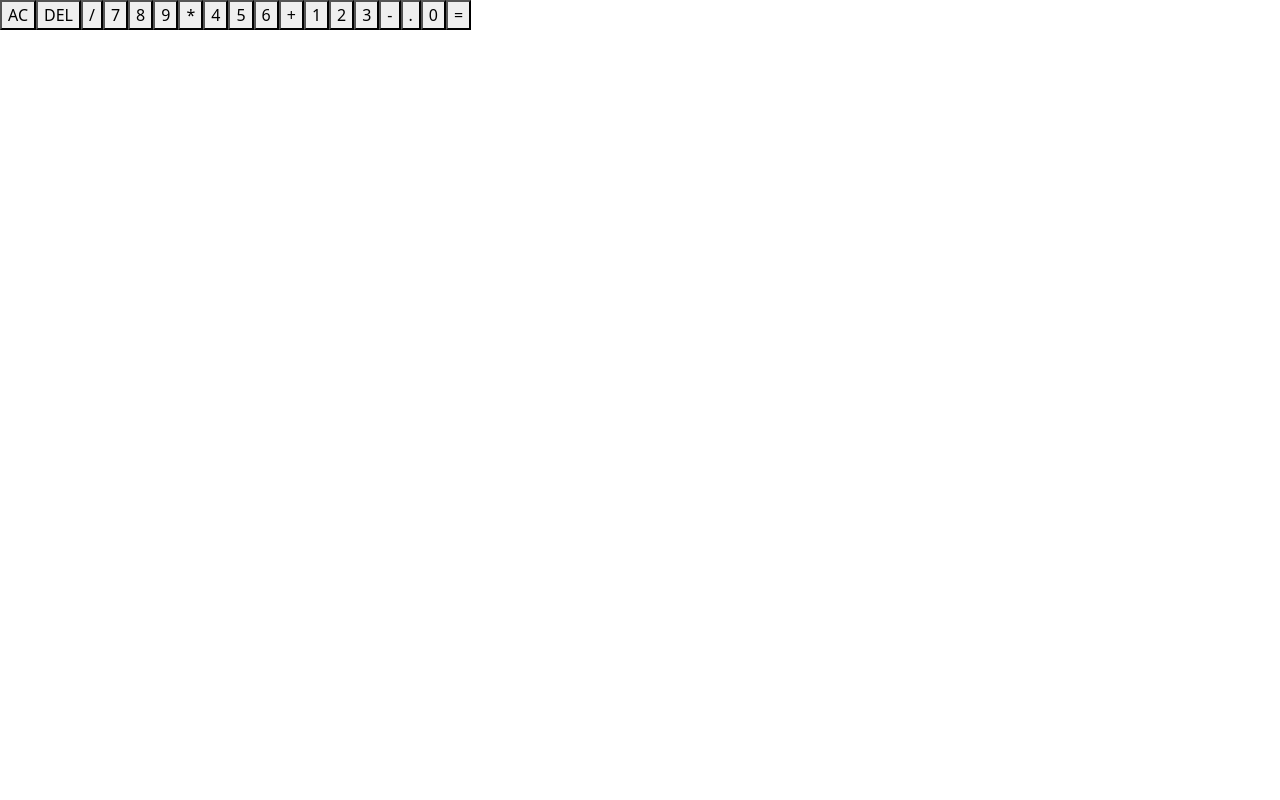
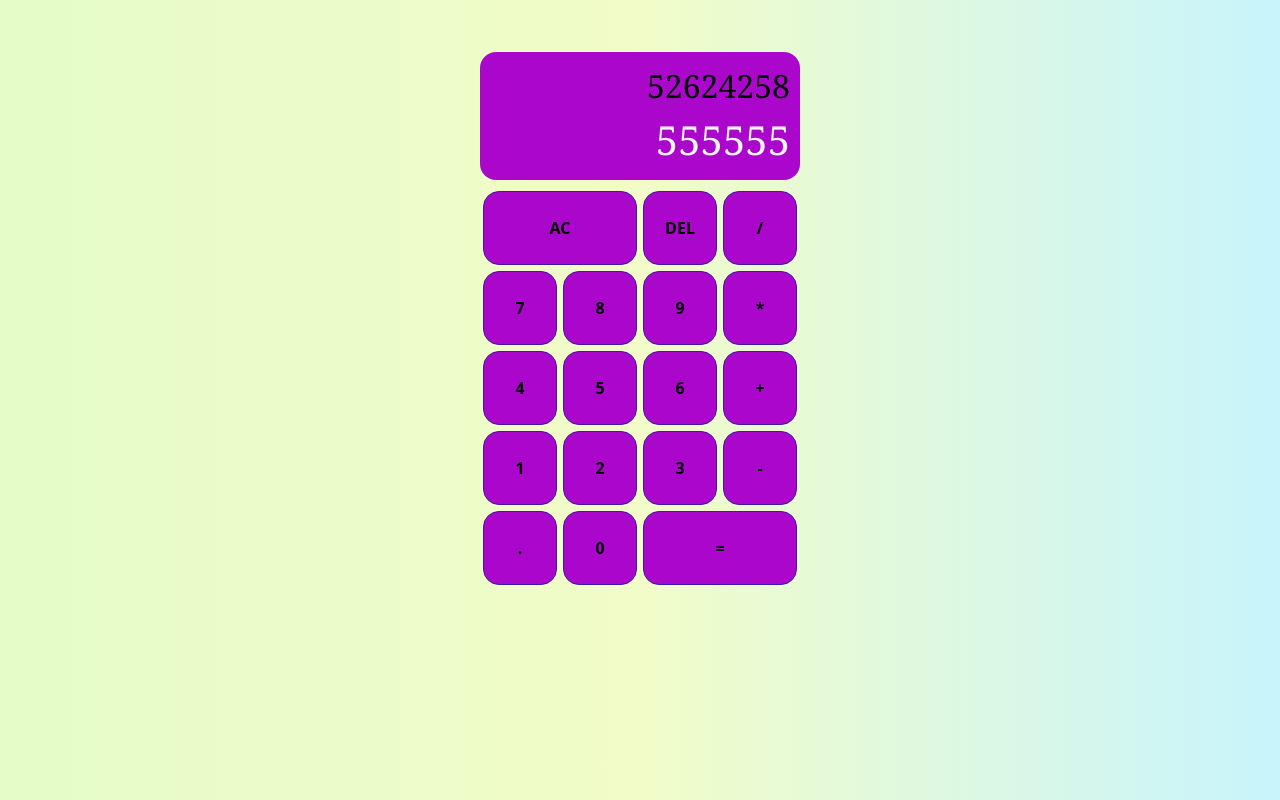
Before and after one commit to 7Obed7/calculadora, a React (Create React App) app: page / in a window 1280 px wide. Built offline with nearby package versions, Linux system fonts and the light colour scheme.

Commit message:
Crando archivo css y añadiendo estilos a los botones

```diff
--- a/src/App.css
+++ b/src/App.css
@@ -0,0 +1,69 @@
+*,
+*::before,
+*::after {
+    box-sizing: border-box;
+}
+
+body {
+    background: linear-gradient(to right, #e5fcc8, #f1fcc8, #c8f4fc);
+}
+
+.App {
+    height: 100vh;
+    width: 100%;
+}
+
+.calculator-grid {
+    display: grid;
+    justify-content: center;
+    align-content: center;
+    min-height: 80vh;
+    grid-template-columns: repeat(4, 80px);
+    grid-template-rows: minmax(80px, auto)repeat(5, 80px);
+}
+
+.calculator-grid>button {
+    border-radius: 1rem;
+    cursor: pointer;
+    font-size: 1rem;
+    font-weight: bold;
+    color: black;
+    border: 1px solid rgb(65, 25, 156);
+    outline: none;
+    background-color: rgb(171, 7, 204);
+    margin: 3px;
+}
+
+.calculator-grid>button:hover {
+    background-color: azure;
+}
+
+.span-two {
+    grid-column: span 2;
+}
+
+.output {
+    grid-column: 1 / -1;
+    margin-bottom: .5rem;
+    background-color: rgb(171, 7, 204);
+    display: flex;
+    align-items: flex-end;
+    justify-content: space-around;
+    flex-direction: column;
+    border-radius: 1rem;
+    padding: 10px;
+    word-wrap: break-word;
+    word-break: break-all;
+}
+
+.output .previous-operand {
+    color: black;
+    font-size: 2.0rem;
+    font-family: Cambria, Cochin, Georgia, Times, 'Times New Roman', serif;
+}
+
+.output .current-operand {
+    color: rgb(244, 245, 245);
+    font-size: 2.5rem;
+    font-family: Cambria, Cochin, Georgia, Times, 'Times New Roman', serif;
+}
--- a/src/App.jsx
+++ b/src/App.jsx
@@ -1,14 +1,15 @@
-import { useState } from "react";
+// import { useState } from "react";
+import "./App.css";
 
 function App() {
   return (
     <div className="App">
       <div className="calculator-grid">
         <div className="output">
-          <div className="previous-operand"></div>
-          <div className="current-operand"></div>
+          <div className="previous-operand"> 52624258</div>
+          <div className="current-operand">555555</div>
         </div>
-        <button>AC</button>
+        <button className="span-two">AC</button>
         <button>DEL</button>
         <button>/</button>
         <button>7</button>
@@ -25,7 +26,7 @@ function App() {
         <button>-</button>
         <button>.</button>
         <button>0</button>
-        <button>=</button>
+        <button className="span-two"> =</button>
       </div>
     </div>
   );
```
